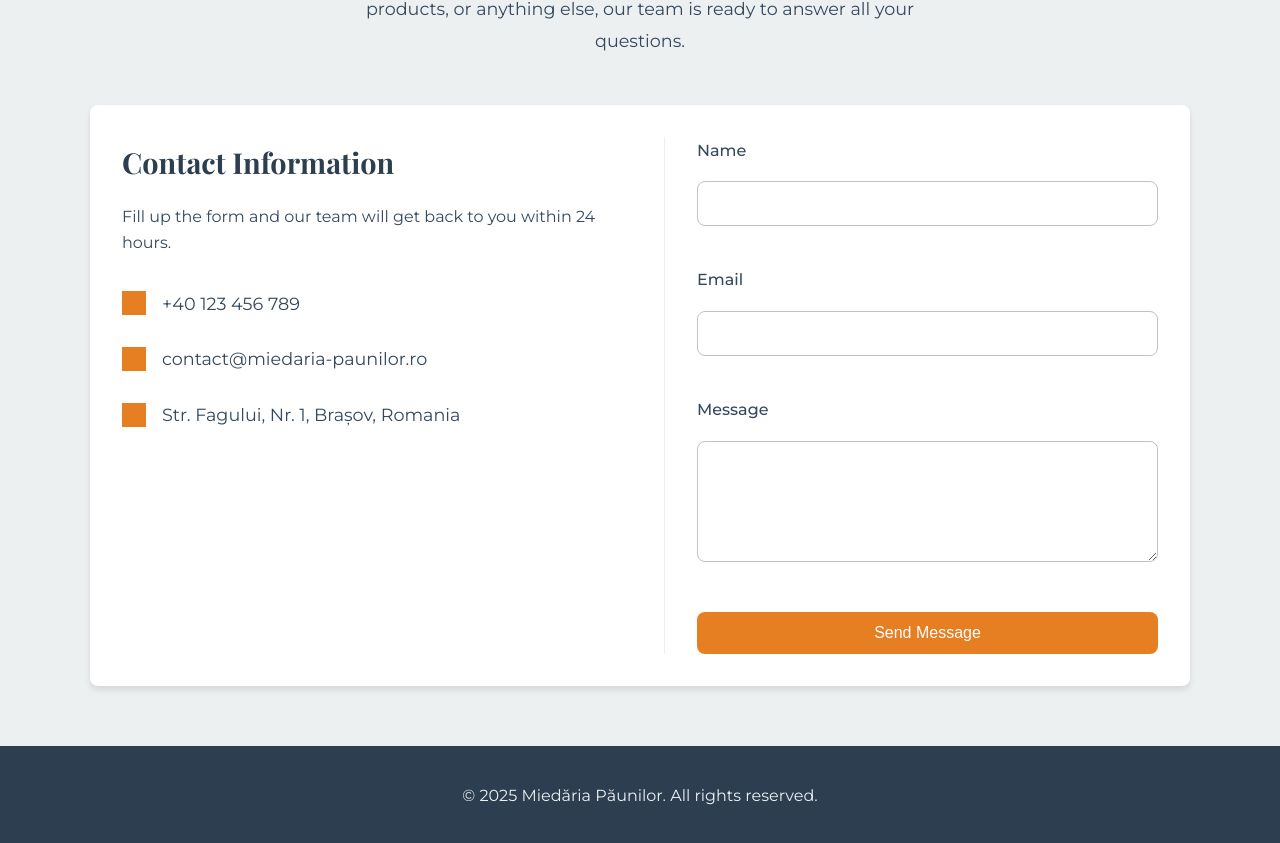
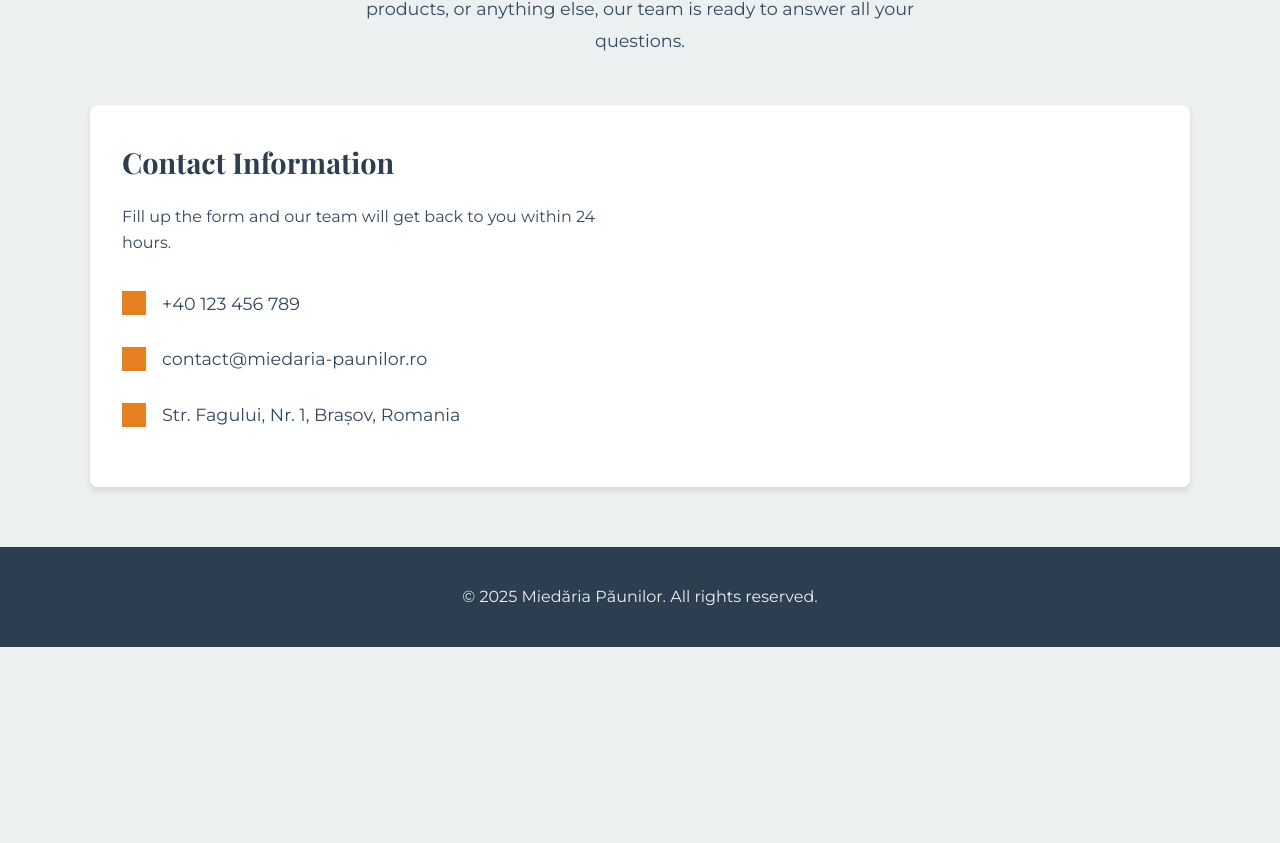
Before and after one commit to GabiTulba/miedaria-paunilor, a React (Vite) app in the folder frontend/: page /contact in a window 1280 px wide. Shown: the part 377-1220 px from the top of the page. After the commit the page ends 1024 px from the top, so only its background shows below. Built offline with nearby package versions, Linux system fonts and the light colour scheme; no server answers; grey boxes are pictures that could not be loaded.

Commit message:
removed contact form

```diff
--- a/frontend/package.json
+++ b/frontend/package.json
@@ -24,6 +24,6 @@
     "eslint-plugin-react-hooks": "^4.6.0",
     "eslint-plugin-react-refresh": "^0.4.6",
     "typescript": "^5.2.2",
-    "vite": "^5.2.0"
+    "vite": "^7.2.4"
   }
 }
--- a/frontend/src/pages/Contact.tsx
+++ b/frontend/src/pages/Contact.tsx
@@ -1,12 +1,6 @@
 import './Contact.css';
 
 function Contact() {
-    const handleSubmit = (e: React.FormEvent) => {
-        e.preventDefault();
-        // Handle form submission logic here
-        alert('Thank you for your message!');
-    };
-
     return (
         <div className="contact-page">
             <header className="contact-header">
@@ -32,23 +26,6 @@ function Contact() {
                         </li>
                     </ul>
                 </div>
-                <div className="contact-form-container">
-                    <form className="contact-form" onSubmit={handleSubmit}>
-                        <div className="form-group">
-                            <label htmlFor="name">Name</label>
-                            <input type="text" id="name" name="name" required />
-                        </div>
-                        <div className="form-group">
-                            <label htmlFor="email">Email</label>
-                            <input type="email" id="email" name="email" required />
-                        </div>
-                        <div className="form-group">
-                            <label htmlFor="message">Message</label>
-                            <textarea id="message" name="message" rows={5} required></textarea>
-                        </div>
-                        <button type="submit" className="button">Send Message</button>
-                    </form>
-                </div>
             </div>
         </div>
     );
```
Also changed, not shown: 7 other files (tests, documents, lock files or other folders).
